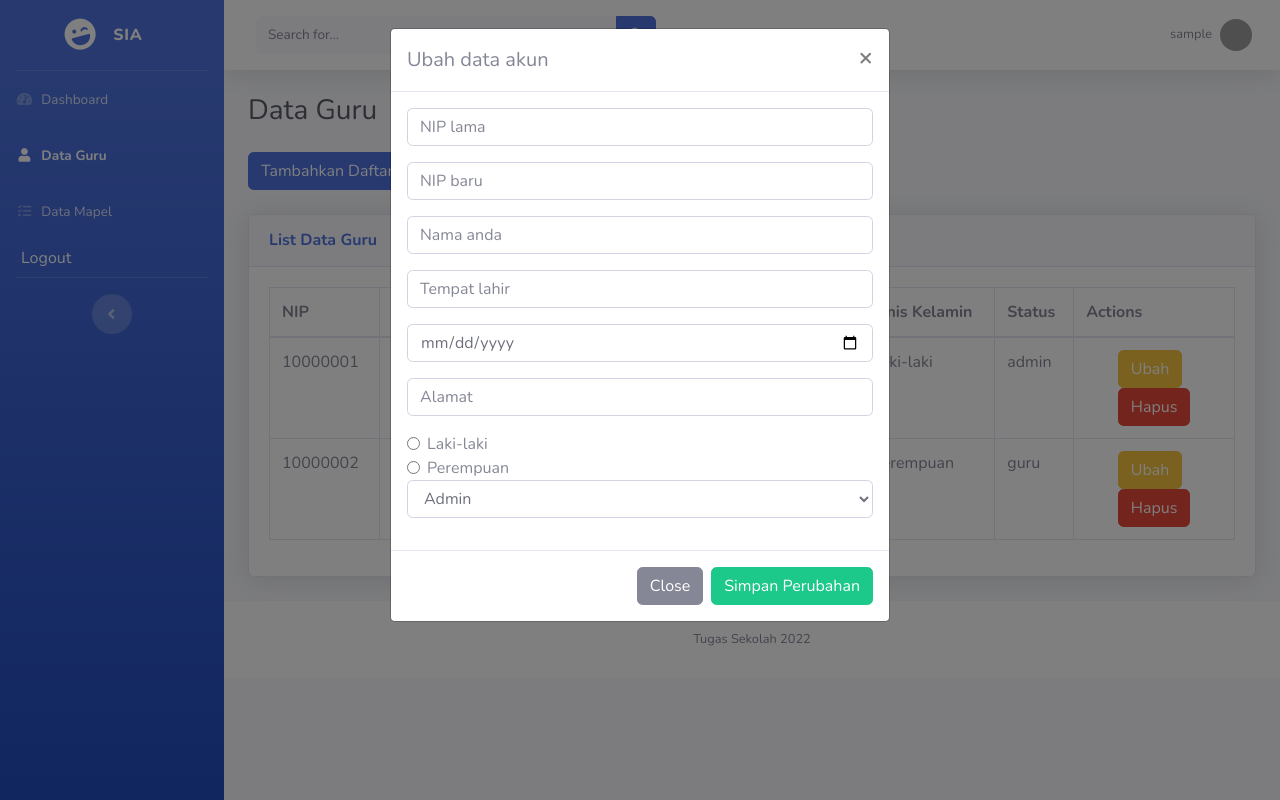
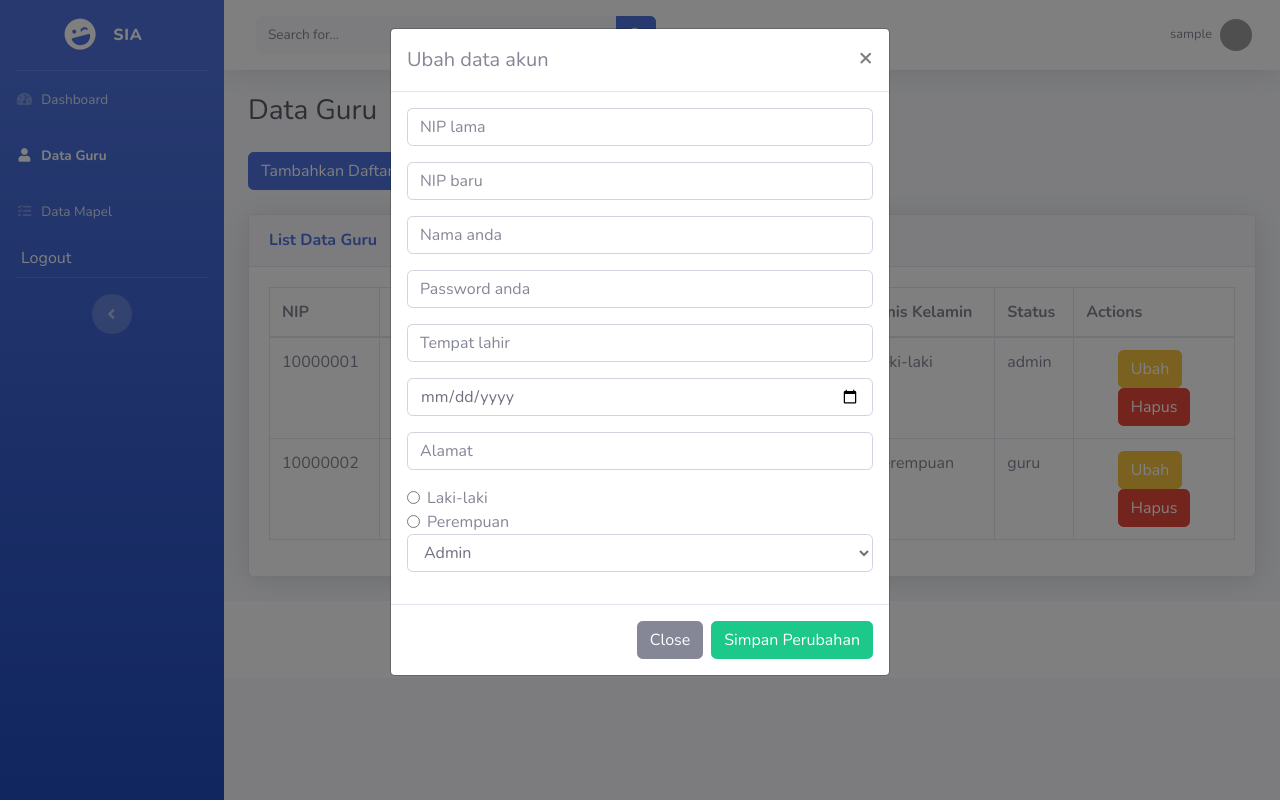
Before and after one commit to bambanggunawanid/admin-sia, a PHP site: page /guru.php in a window 1280 px wide, after a click on "Ubah". Run offline with PHP 8.4, Linux system fonts and the light colour scheme; the visitor is signed in with stand-in values (Sample User, id 1); data comes from the database, SQL or seed files in the repository; grey boxes are pictures that could not be loaded.

Commit message:
add edit

```diff
--- a/guru.php
+++ b/guru.php
@@ -89,6 +89,9 @@ $result_guru = mysqli_query($connection, $guru_query); ?>
             <input type="text" class="form-control" id="nama" name="nama" placeholder="Nama anda">
           </div>
           <div class="form-group">
+            <input type="text" class="form-control" id="password" name="password" placeholder="Password anda">
+          </div>
+          <div class="form-group">
             <input type="text" class="form-control" id="tmp_lahir" name="tmp_lahir" placeholder="Tempat lahir">
           </div>
           <div class="form-group">
@@ -110,7 +113,7 @@ $result_guru = mysqli_query($connection, $guru_query); ?>
             </label>
           </div>
           <div class="form-group">
-            <select name="status" id="status" class="form-control">
+            <select name="status" class="form-control">
               <option value="admin">Admin</option>
               <option value="guru">Guru</option>
               <option value="guru_biasa">Guru biasa</option>
@@ -119,12 +122,32 @@ $result_guru = mysqli_query($connection, $guru_query); ?>
         </div>
         <div class="modal-footer">
           <button type="button" class="btn btn-secondary" data-dismiss="modal">Close</button>
-          <button type="submit" class="btn btn-success" name="submit_btn_modal">Simpan Perubahan</button>
+          <button type="submit" class="btn btn-success" name="submit_edit_modal">Simpan Perubahan</button>
         </div>
       </form>
     </div>
   </div>
 </div>
+<?php
+if (isset($_POST['submit_edit_modal'])) {
+  $nip_lama = $_POST['nip_lama'];
+  $nip_baru = $_POST['nip_baru'];
+  $nama = $_POST['nama'];
+  $pass = $_POST['password'];
+  $tmp_lahir = $_POST['tmp_lahir'];
+  $tgl_lahir = $_POST['tgl_lahir'];
+  $alamat = $_POST['alamat'];
+  $jenis_kelamin = $_POST['flexRadioDefault'];
+  $status = $_POST['status'];
+  $sql = "UPDATE tb_guru SET nip = '$nip_baru', nama = '$nama', pass = '$pass', tmp_lahir = '$tmp_lahir', tgl_lahir = '$tgl_lahir', alamat = '$alamat', jenis_kelamin = '$jenis_kelamin', status='$status' WHERE `tb_guru`.`nip` = '$nip_lama'";
+
+  if (mysqli_query($connection, $sql)) {
+    header("Location:guru.php");
+  } else {
+    echo "Error: " . $sql . "<br>" . mysqli_error($connection);
+  }
+}
+?>
 
 <!-- Modal -->
 <div class="modal fade" id="newSubMenuModal" tabindex="-1" role="dialog" aria-labelledby="newSubMenuModalLabel" aria-hidden="true">
--- a/hapus_guru.php
+++ b/hapus_guru.php
@@ -14,7 +14,7 @@ if (hapus_guru($nip) > 0) {
     echo "
     <script>
         alert('Data Gagal Di Hapus !');
-        document.location.href = 'index.php';
+        document.location.href = 'guru.php';
     </script>
     ";
     header("Location:guru.php");
```
